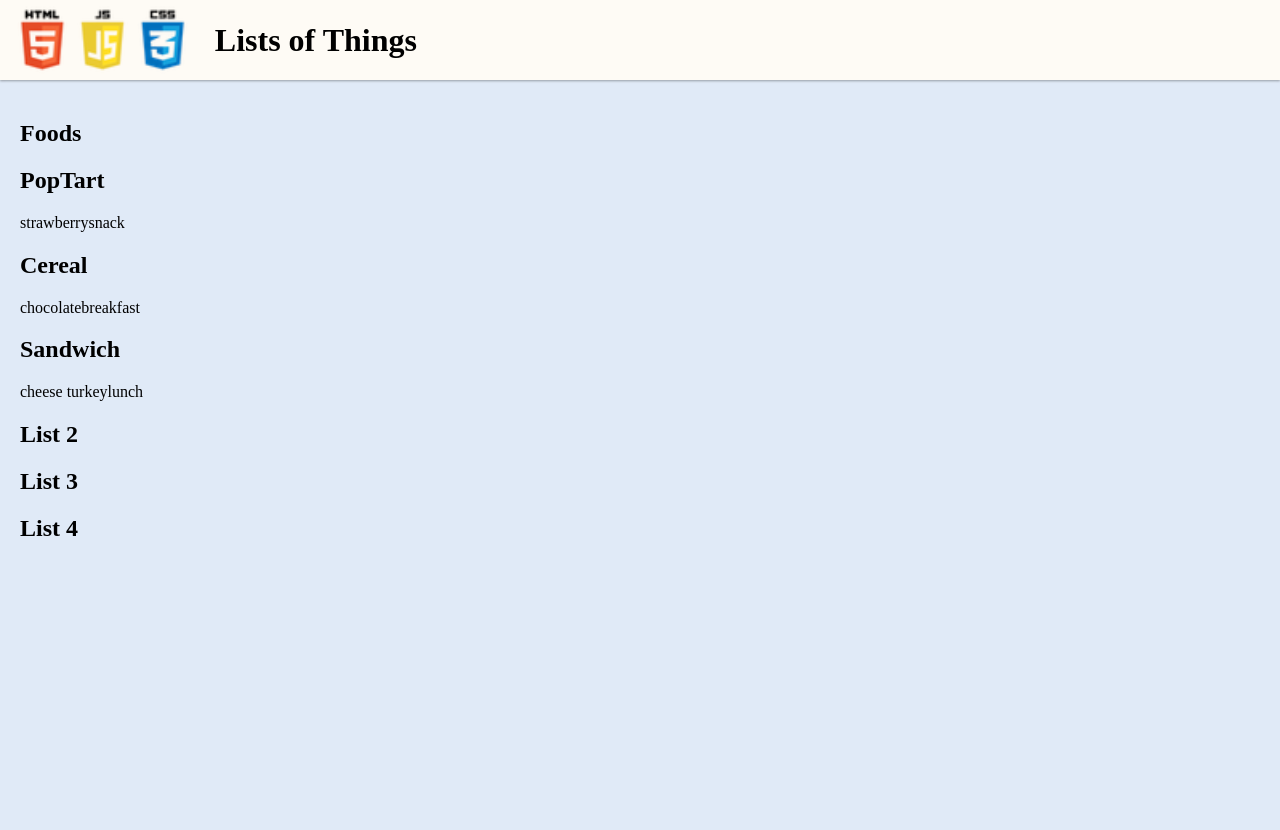
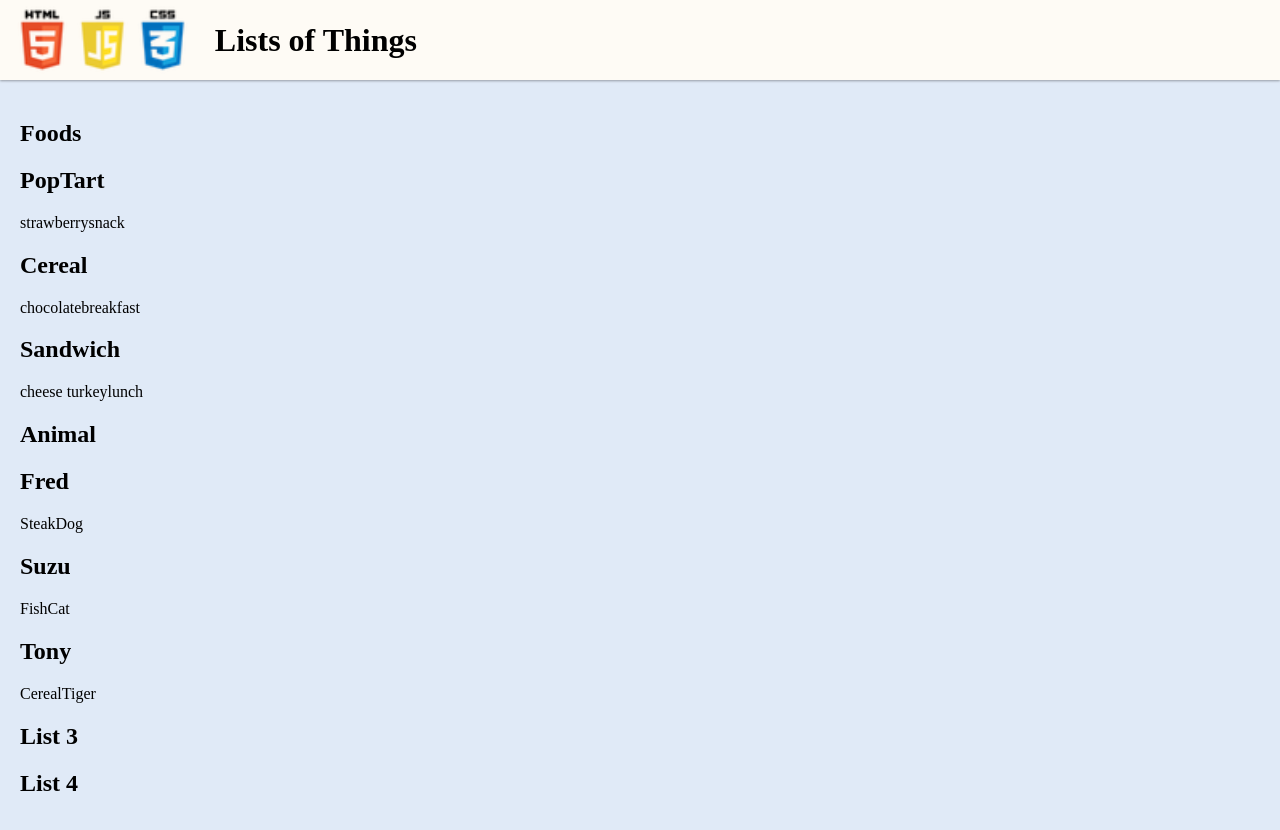
Before and after one commit to soup1e/display-a-list, a website with bundled scripts: page index.html in a window 1280 px wide. Before the commit the page ends 800 px from the top, so only its background shows below. Built offline with nearby package versions, Linux system fonts and the light colour scheme.

Commit message:
Added animal list

```diff
--- a/app.js
+++ b/app.js
@@ -1,5 +1,8 @@
 import { foods } from './data-foods.js';
 import { renderFood } from './render-foods.js';
+
+import { animals } from './data-animals.js';
+import { renderAnimal } from './render-animals.js';
 
 const foodList = document.getElementById('foods-list');
 
@@ -12,4 +15,16 @@ function displayFoods() {
     }
 }
 
+const animalList = document.getElementById('animals-list');
+
+function displayAnimal() {
+    animalList.innerHTML = '';
+
+    for (let animal of animals) {
+        const animalEl = renderAnimal(animal);
+        animalList.append(animalEl);
+    }
+}
+
 displayFoods();
+displayAnimal();
--- /dev/null
+++ b/data-animals.js
@@ -0,0 +1,17 @@
+export const animals = [
+    {
+        name: 'Fred',
+        food: 'Steak',
+        type: 'Dog',
+    },
+    {
+        name: 'Suzu',
+        food: 'Fish',
+        type: 'Cat',
+    },
+    {
+        name: 'Tony',
+        food: 'Cereal',
+        type: 'Tiger',
+    },
+];
--- a/index.html
+++ b/index.html
@@ -40,8 +40,13 @@
             </section>
 
             <section>
-                <h2>List 2</h2>
-                <ul id="list-2"></ul>
+                <h2>Animal</h2>
+                <ul id="animals-list">
+                    <li class="animals-item">
+                        <h2>123</h2>
+                        <p>456</p>
+                    </li>
+                </ul>
             </section>
 
             <section>
--- /dev/null
+++ b/render-animals.js
@@ -0,0 +1,14 @@
+export function renderAnimal(animal) {
+    const li = document.createElement('li');
+    li.classList.add('animal-item');
+
+    const headerEl = document.createElement('h2');
+    headerEl.textContent = animal.name;
+
+    const pEl = document.createElement('p');
+    pEl.textContent = animal.food + '' + animal.type;
+
+    li.append(headerEl, pEl);
+
+    return li;
+}
```
Also changed, not shown: array-four.js (deleted), array-three.js (deleted), array-two.js (deleted), data-people.js (added), data-sports.js (added), render-four.js (deleted), render-people.js (added), render-sports.js (added), render-three.js (deleted), render-two.js (deleted).
